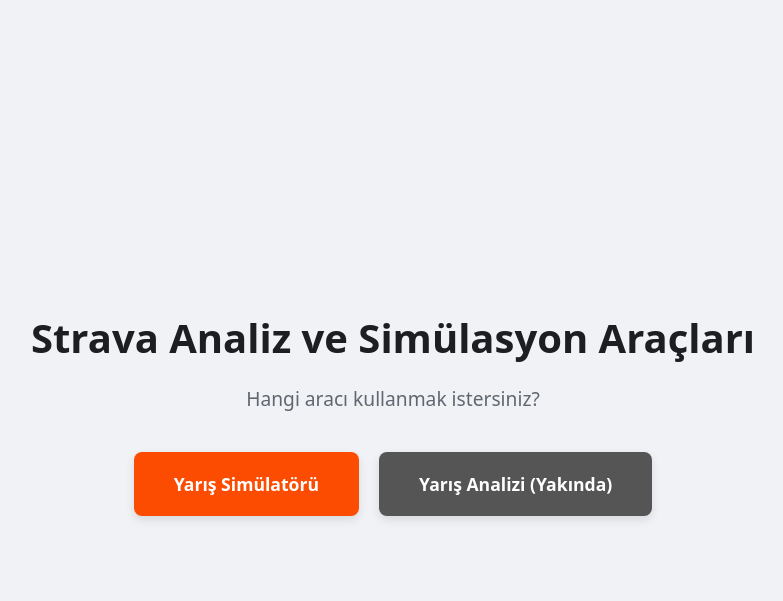
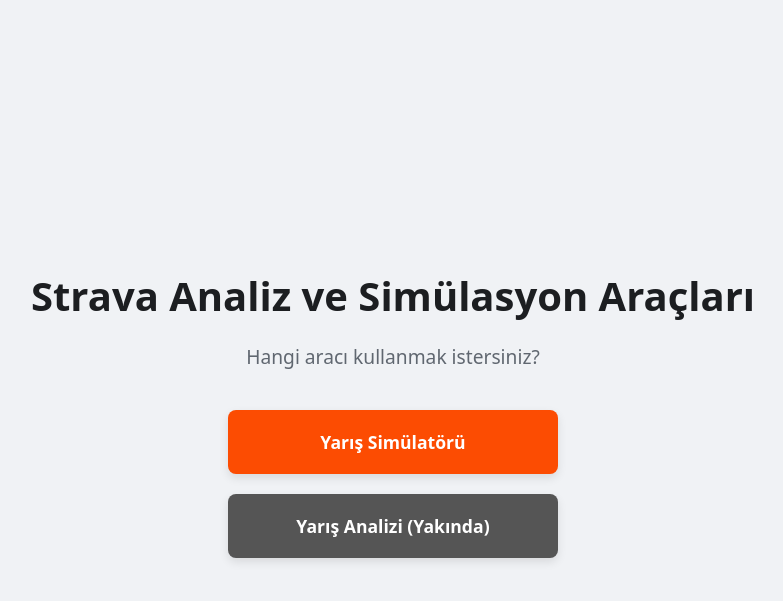
Before and after one commit to oraygungor/yarisgpxv2, a Flask app: page / in a window 1280 px wide. Shown: the top 601 px of the page, without its empty margins (247-1030 px from the left). Run offline with Flask 3, Linux system fonts and the light colour scheme.

Commit message:
Update index.html

```diff
--- a/templates/index.html
+++ b/templates/index.html
@@ -9,7 +9,7 @@
         .container { max-width: 800px; }
         h1 { font-size: 2.5rem; color: #1c1e21; margin-bottom: 20px; }
         p { color: #606770; font-size: 1.2rem; margin-bottom: 40px; }
-        .button-container { display: flex; justify-content: center; gap: 20px; }
+        .button-container { display: flex; flex-direction: column; align-items: center; gap: 20px; }
         .button {
             display: inline-block;
             background-color: #fc4c02;
@@ -21,6 +21,7 @@
             font-weight: bold;
             transition: background-color 0.3s ease;
             box-shadow: 0 4px 10px rgba(0,0,0,0.1);
+            width: 250px;
         }
         .button:hover { background-color: #d44002; }
         .button.secondary { background-color: #555; }
```
